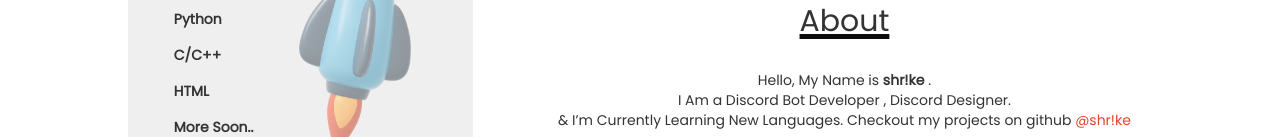
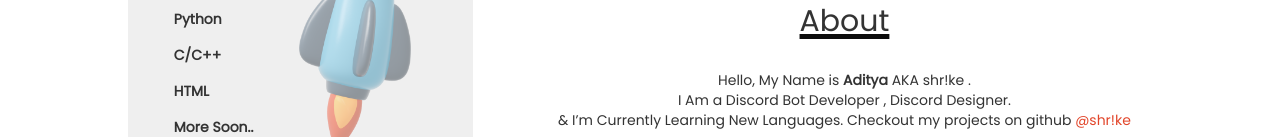
Before and after one commit to adishrike/shrike, a plain HTML site: page index.html in a window 1280 px wide. Shown: the part 663-800 px from the top of the page. Drawn offline with nearby package versions, Linux system fonts and the light colour scheme.

Commit message:
Update index.html

```diff
--- a/index.html
+++ b/index.html
@@ -43,7 +43,7 @@
 <div class="about">
 <h2>About</h2>
 <p>
-Hello, My Name is <strong>shr!ke</strong> . <br>
+Hello, My Name is <strong>Aditya</strong> AKA shr!ke . <br>
 I Am a Discord Bot Developer , Discord Designer. <br>
 &amp; I’m Currently Learning New Languages.
 Checkout my projects on github <a style="color: rgb(226, 70, 43);" href="https://github.com/kidshrike" target="_blank">@shr!ke</a>
```
